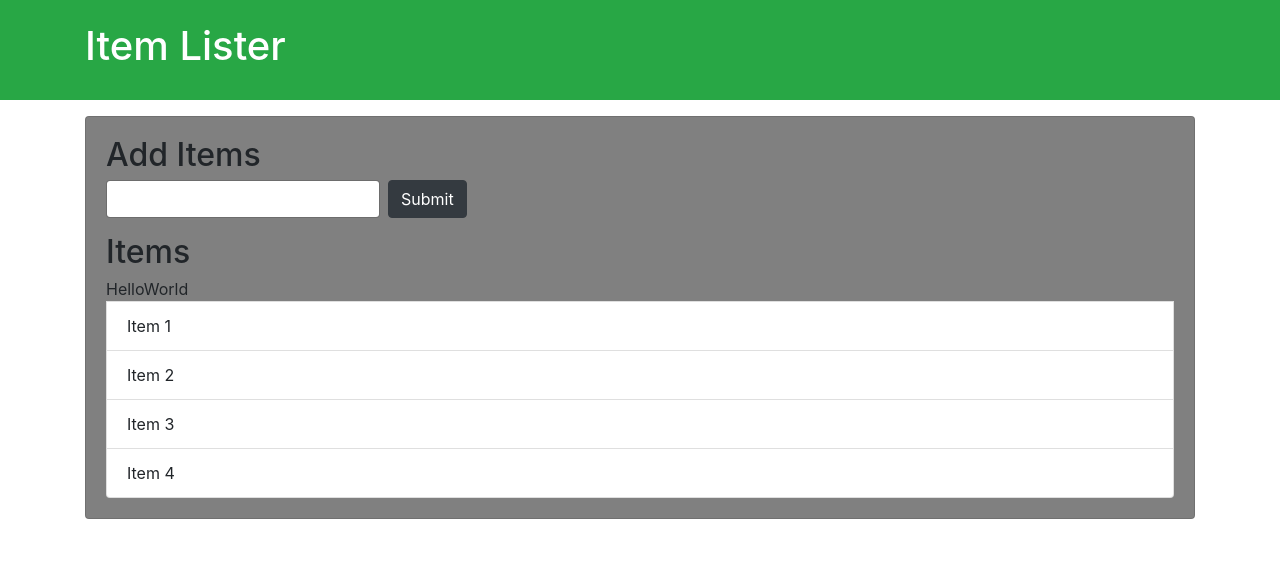
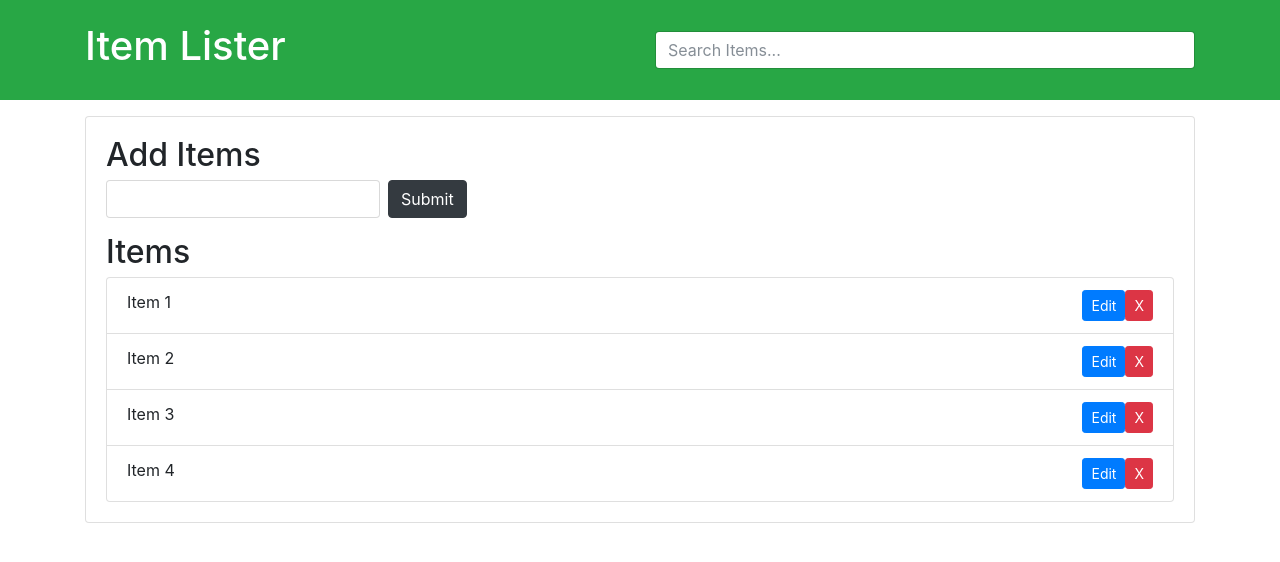
Before and after one commit to mhatre9602/pro1, a plain HTML site: page getElementByClassName.html in a window 1280 px wide. Drawn offline with nearby package versions, Linux system fonts and the light colour scheme.

Commit message:
create element and delete element

```diff
--- a/getElementByClassName.html
+++ b/getElementByClassName.html
@@ -15,74 +15,142 @@
   <body>
     <header id="main-header" class="bg-success text-white p-4 mb-3">
       <div class="container">
-        <h1 id="header-title">
-          Item Lister <span style="display: none">123</span>
-        </h1>
+        <div class="row">
+          <div class="col-md-6">
+            <h1 id="header-title">Item Lister</h1>
+          </div>
+          <div class="col-md-6 align-self-center">
+            <input
+              type="text"
+              class="form-control"
+              id="filter"
+              placeholder="Search Items..."
+            />
+          </div>
+        </div>
       </div>
     </header>
     <div class="container">
       <div id="main" class="card card-body">
         <h2 class="title">Add Items</h2>
-        <form class="form-inline mb-3">
-          <input type="text" class="form-control mr-2" />
+        <form id="addForm" class="form-inline mb-3">
+          <input type="text" class="form-control mr-2" id="item" />
           <input type="submit" class="btn btn-dark" value="Submit" />
         </form>
         <h2 class="title">Items</h2>
         <ul id="items" class="list-group">
-          <li class="list-group-item">Item 1</li>
-          <li class="list-group-item">Item 2</li>
-          <li class="list-group-item">Item 3</li>
-          <li class="list-group-item">Item 4</li>
+          <li class="list-group-item">
+            Item 1
+            <button class="btn btn-danger btn-sm float-right delete">X</button>
+            <button class="btn btn-primary btn-sm float-right edit">
+              Edit
+            </button>
+          </li>
+          <li class="list-group-item">
+            Item 2
+            <button class="btn btn-danger btn-sm float-right delete">X</button>
+            <button class="btn btn-primary btn-sm float-right edit">
+              Edit
+            </button>
+          </li>
+          <li class="list-group-item">
+            Item 3
+            <button class="btn btn-danger btn-sm float-right delete">X</button>
+            <button class="btn btn-primary btn-sm float-right edit">
+              Edit
+            </button>
+          </li>
+          <li class="list-group-item">
+            Item 4
+            <button class="btn btn-danger btn-sm float-right delete">X</button>
+            <button class="btn btn-primary btn-sm float-right edit">
+              Edit
+            </button>
+          </li>
         </ul>
-        <span></span>
       </div>
     </div>
     <script>
-      let itemList = document.querySelector("#items");
-      //parentNode
-      console.log(itemList.parentNode.parentNode);
-      itemList.parentNode.style.backgroundColor = "grey";
+      // let itemList = document.querySelector("#items");
+      // //parentNode
+      // console.log(itemList.parentNode.parentNode);
+      // itemList.parentNode.style.backgroundColor = "grey";
 
-      //parentelement
-      console.log(itemList.parentElement);
-      //lastElementChild
-      console.log(itemList.lastElementChild);
-      //lastChild
-      console.log(itemList.lastChild);
-      //firstElementChild
-      console.log(itemList.firstElementChild);
-      //firstChild
-      console.log(itemList.firstChild);
-      //nextSibling
-      console.log(itemList.nextSibling);
-      //nextElementSibling
-      console.log(itemList.nextElementSibling);
-      //previousSibling
-      console.log(itemList.previousSibling);
-      //previousElementSibling
-      console.log(itemList.previousElementSibling);
+      // //parentelement
+      // console.log(itemList.parentElement);
+      // //lastElementChild
+      // console.log(itemList.lastElementChild);
+      // //lastChild
+      // console.log(itemList.lastChild);
+      // //firstElementChild
+      // console.log(itemList.firstElementChild);
+      // //firstChild
+      // console.log(itemList.firstChild);
+      // //nextSibling
+      // console.log(itemList.nextSibling);
+      // //nextElementSibling
+      // console.log(itemList.nextElementSibling);
+      // //previousSibling
+      // console.log(itemList.previousSibling);
+      // //previousElementSibling
+      // console.log(itemList.previousElementSibling);
 
-      //createelement
-      let newDiv = document.createElement("div");
-      newDiv.className = "createdDiv";
-      newDiv.id = "newDivID";
-      //setAttribute
-      newDiv.setAttribute("title", "Hello Div");
-      //createTextNode
-      let newDivText = document.createTextNode("HelloWorld");
-      //appendChild
-      newDiv.appendChild(newDivText);
+      // //createelement
+      // let newDiv = document.createElement("div");
+      // newDiv.className = "createdDiv";
+      // newDiv.id = "newDivID";
+      // //setAttribute
+      // newDiv.setAttribute("title", "Hello Div");
+      // //createTextNode
+      // let newDivText = document.createTextNode("HelloWorld");
+      // //appendChild
+      // newDiv.appendChild(newDivText);
 
-      let container = document.querySelector("header .container");
-      let h1 = document.querySelector("header h1");
-      console.log(newDiv);
-      container.insertBefore(newDiv, h1);
+      // let container = document.querySelector("header .container");
+      // let h1 = document.querySelector("header h1");
+      // console.log(newDiv);
+      // container.insertBefore(newDiv, h1);
 
-      let container2 = document.querySelector("div .list-group");
-      // console.log(container2);
-      let text1 = document.querySelector(".list-group-item:nth-child(1)");
-      container2.insertBefore(newDiv, text1);
-      console.log(text1);
+      // let container2 = document.querySelector("div .list-group");
+      // // console.log(container2);
+      // let text1 = document.querySelector(".list-group-item:nth-child(1)");
+      // container2.insertBefore(newDiv, text1);
+      // console.log(text1);
+
+      let form = document.getElementById("addForm");
+      let itemList = document.getElementById("items");
+
+      form.addEventListener("submit", addItem);
+      itemList.addEventListener("click", removeItem);
+
+      function addItem(e) {
+        e.preventDefault();
+        let newItem = document.getElementById("item").value;
+
+        let li = document.createElement("li");
+        li.className = "list-group-item";
+        li.appendChild(document.createTextNode(newItem));
+
+        let button = document.createElement("button");
+        button.className = "btn btn-danger btn-sm float-right delete";
+        button.appendChild(document.createTextNode("X"));
+
+        // let editBtn = document.createElement("button");
+        // button.className = "btn btn-primary btn-sm float-right edit";
+
+        li.appendChild(button);
+        // li.appendChild(editBtn);
+
+        itemList.appendChild(li);
+      }
+      function removeItem(e) {
+        if (e.target.classList.contains("delete")) {
+          if (confirm("Are you sure want to delete the item?")) {
+            let li = e.target.parentElement;
+            itemList.removeChild(li);
+          }
+        }
+      }
     </script>
   </body>
 </html>
```
